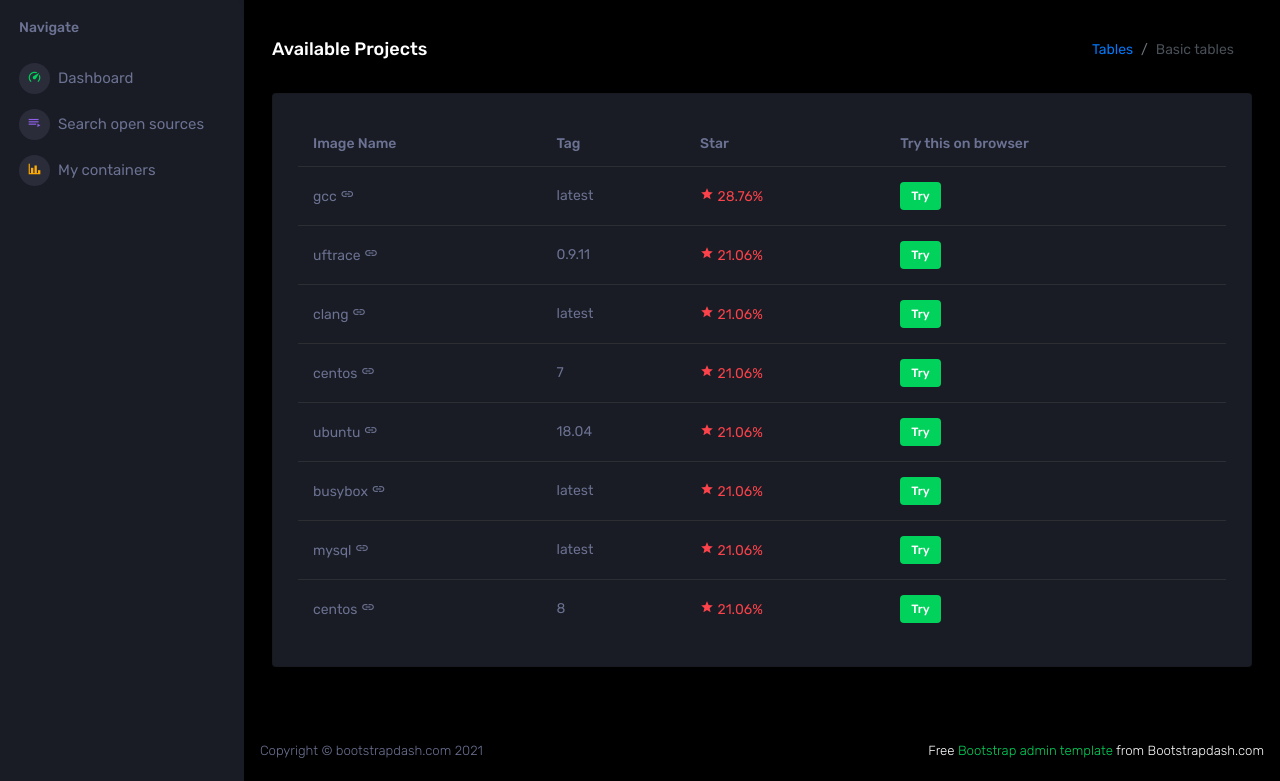
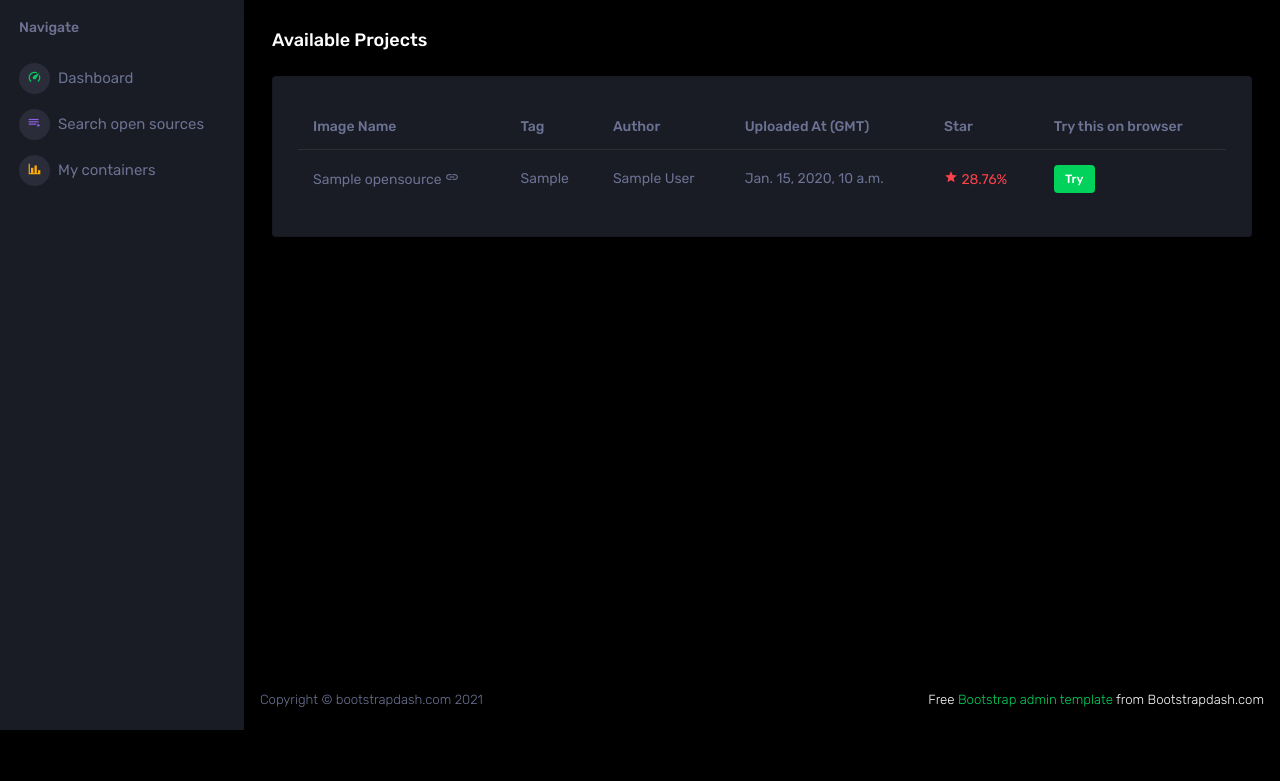
Before and after one commit to zzxx3081/trythisonbrowser, a Django app: page /list/ in a window 1280 px wide. Shown: the part 70-851 px from the top of the page. After the commit the page ends 800 px from the top, so only its background shows below. Run offline with Django 4.2, Linux system fonts and the light colour scheme; tables that the repository leaves empty hold one stand-in row (values such as "Sample post"); some libraries are stand-ins or nearby versions.

Commit message:
opensource list and detail page

```diff
--- a/ttob_server/ttob_app/templates/install_dockerfile.html
+++ b/ttob_server/ttob_app/templates/install_dockerfile.html
@@ -37,7 +37,7 @@
                       </div>
                       <div class="form-group">
                         <label for="contact">Contant Point</label>
-                        <input type="text" class="form-control" name="contact" id="contanct" placeholder="Email">
+                        <input type="email" class="form-control" name="contact" id="contanct" placeholder="Email">
                       </div>
                       <div class="form-group">
                         <label for="description">Project description</label>
--- a/ttob_server/ttob_app/templates/install_script.html
+++ b/ttob_server/ttob_app/templates/install_script.html
@@ -37,7 +37,7 @@
                       </div>
                       <div class="form-group">
                         <label for="contact">Contant Point</label>
-                        <input type="text" class="form-control" name="contact" id="contanct" placeholder="Email">
+                        <input type="email" class="form-control" name="contact" id="contanct" placeholder="Email">
                       </div>
                       <div class="form-group">
                         <label for="description">Project description</label>
--- a/ttob_server/ttob_app/templates/list.html
+++ b/ttob_server/ttob_app/templates/list.html
@@ -7,12 +7,6 @@
           <div class="content-wrapper">
             <div class="page-header">
               <h3 class="page-title"> Available Projects </h3>
-              <nav aria-label="breadcrumb">
-                <ol class="breadcrumb">
-                  <li class="breadcrumb-item"><a href="#">Tables</a></li>
-                  <li class="breadcrumb-item active" aria-current="page">Basic tables</li>
-                </ol>
-              </nav>
             </div>
             <div class="row">
               <div class="col-lg-12 grid-margin stretch-card">
@@ -24,60 +18,23 @@
                           <tr>
                             <th>Image Name</th>
                             <th>Tag</th>
+                            <th>Author</th>
+                            <th>Uploaded At (GMT)</th>
                             <th>Star</th>
                             <th>Try this on browser</th>
                           </tr>
                         </thead>
                         <tbody>
+                          {% for open_source in open_sources %}
                           <tr>
-                            <td>gcc <i class="mdi mdi-link"></i></td>
-                            <td>latest</td>
+                            <td>{{open_source.projectname}} <i class="mdi mdi-link"></i></td>
+                            <td>{{open_source.tag}}</td>
+                            <td>{{open_source.author}}</td>
+                            <td>{{open_source.uploaded_at}}</td>
                             <td class="text-danger"><i class="mdi mdi-star"></i> 28.76% </td>
-                            <td><a href="{% url 'container' %}"><label class="badge badge-success">Try</label></a></td>
+                            <td><a href="{% url 'container' open_source.fullname %}"><label class="badge badge-success">Try</label></a></td>
                           </tr>
-                          <tr>
-                            <td>uftrace <i class="mdi mdi-link"></i></td>
-                            <td>0.9.11</td>
-                            <td class="text-danger"><i class="mdi mdi-star"></i> 21.06%</td>
-                            <td><a href="{% url 'container' %}"><label class="badge badge-success">Try</label></a></td>
-                          </tr>
-                          <tr>
-                            <td>clang <i class="mdi mdi-link"></i></td>
-                            <td>latest</td>
-                            <td class="text-danger"><i class="mdi mdi-star"></i> 21.06%</td>
-                            <td><a href="{% url 'container' %}"><label class="badge badge-success">Try</label></a></td>
-                          </tr>
-                          <tr>
-                            <td>centos <i class="mdi mdi-link"></i></td>
-                            <td>7</td>
-                            <td class="text-danger"><i class="mdi mdi-star"></i> 21.06%</td>
-                            <td><a href="{% url 'container_c' %}"><label class="badge badge-success">Try</label></a></td>
-                          </tr>
-                          <tr>
-                            <td>ubuntu <i class="mdi mdi-link"></i></td>
-                            <td>18.04</td>
-                            <td class="text-danger"><i class="mdi mdi-star"></i> 21.06%</td>
-                            <td><a href="{% url 'container_u' %}"><label class="badge badge-success">Try</label></a></td>
-                          </tr>
-                          <tr>
-                            <td>busybox <i class="mdi mdi-link"></i></td>
-                            <td>latest</td>
-                            <td class="text-danger"><i class="mdi mdi-star"></i> 21.06%</td>
-                            <td><a href="{% url 'container' %}"><label class="badge badge-success">Try</label></a></td>
-                          </tr>
-                          <tr>
-                            <td>mysql <i class="mdi mdi-link"></i></td>
-                            <td>latest</td>
-                            <td class="text-danger"><i class="mdi mdi-star"></i> 21.06%</td>
-                            <td><a href="{% url 'container' %}"><label class="badge badge-success">Try</label></a></td>
-                          </tr>
-                          <tr>
-                            <td>centos <i class="mdi mdi-link"></i></td>
-                            <td>8</td>
-                            <td class="text-danger"><i class="mdi mdi-star"></i> 21.06%</td>
-                            <td><a href="{% url 'container' %}"><label class="badge badge-success">Try</label></a></td>
-                          </tr>
-
+                          {% endfor %}
                         </tbody>
                       </table>
                     </div>
--- a/ttob_server/ttob_app/templates/register.html
+++ b/ttob_server/ttob_app/templates/register.html
@@ -36,7 +36,7 @@
                   </div>
                   <div class="form-group">
                     <label for="email">Email</label>
-                    <input type="text" class="form-control" name="email" id="email" class="form-control p_input">
+                    <input type="email" class="form-control" name="email" id="email" class="form-control p_input">
                   </div>
                   <div class="form-group">
                     <label for="password1">Password</label>
--- a/ttob_server/ttob_app/views.py
+++ b/ttob_server/ttob_app/views.py
@@ -22,7 +22,23 @@ def index(request):
     return render(request, 'index.html')
 
 def listimg(request):
-    return render(request, 'list.html')
+    # get all open source images
+    open_sources = OpenSource.objects.all()
+    ## TODO pagination
+
+
+    return render(request, 'list.html', {'open_sources':open_sources})
+
+
+def container(request, fullname):
+
+    # project name, tag, description
+    # get project name
+    # contact info
+    open_source = get_object_or_404(OpenSource, fullname=fullname)
+
+    return render(request, 'container.html', {'open_source':open_source})
+
 
 def userimg(request):
     return render(request, 'user.html')
@@ -44,14 +60,29 @@ def register(request):
         form = UserForm()
         return render(request, 'register.html', {'form': form})
 
-def container(request):
-    return render(request, 'container.html')
+def logout(request):
+    auth.logout(request)
+    return redirect('login')
 
-def container_u(request):
-    return render(request, 'container_u.html')
+@login_required(login_url="/login/")
+def delete(request, username):
+    if request.method == 'POST':
+        context = {}
+        try:
+            u = User.objects.get(username=username)
+            u.delete()
+            context['msg'] = 'The user is deleted.'
+        except User.DoesNotExist:
+            context['msg'] = 'User does not exist.'
+        except Exception as e:
+            context['msg'] = e.message
+        finally:
+            return redirect('login')
 
-def container_c(request):
-    return render(request, 'container_c.html')
+@login_required(login_url="/login/")
+def setting(request):
+    return render(request, 'setting.html')
+
 
 @login_required(login_url="/login/")
 def dockerfile(request):
@@ -62,9 +93,10 @@ def dockerfile(request):
         tag = request.POST['tag']
         contact = request.POST['contact']
         description = request.POST['description']
-        registry_tag = TAG_PREFIX + projectname + "_" + tag
+        registry_tag = TAG_PREFIX + projectname + ":" + tag
+        fullname = projectname + ":" + tag
         try:
-            OpenSource.objects.create(author=author, projectname=projectname, tag=tag, contact=contact, description=description)
+            OpenSource.objects.create(fullname=fullname, author=author, projectname=projectname, tag=tag, contact=contact, description=description)
             obj = Dockerfile.objects.create(file=request.FILES['dockerfile'])
             try:
                 image = client.images.build(fileobj=obj.file, tag=registry_tag)
@@ -77,6 +109,8 @@ def dockerfile(request):
                 return render(request, 'install_dockerfile.html')
         except IntegrityError:
             messages.warning(request, 'Same Opensource has been already registered')
+        finally:
+            pass # TODO Remove tmp Dockerfile
         return render(request, 'install_dockerfile.html')
     else:
         return render(request, 'install_dockerfile.html')
@@ -91,11 +125,12 @@ def script(request):
         contact = request.POST['contact']
         description = request.POST['description']
         registry_tag = TAG_PREFIX + projectname + "_" + tag
+        fullname = projectname + ":" + tag
         baseos = request.POST['baseos']
         installationscript = request.POST['installationscript']
 
         try:
-            OpenSource.objects.create(author=author, projectname=projectname, tag=tag, contact=contact, description=description)
+            OpenSource.objects.create(fullname=fullname, author=author, projectname=projectname, tag=tag, contact=contact, description=description)
             try:
                 InstalltionScript.objects.create(baseos=baseos, installationScript=installationscript)
                 f = open("Dockerfile", 'w')
@@ -127,27 +162,3 @@ def script(request):
         return render(request, 'install_script.html')
     else:
         return render(request, 'install_script.html')
-
-
-@login_required(login_url="/login/")
-def setting(request):
-    return render(request, 'setting.html')
-
-def logout(request):
-    auth.logout(request)
-    return redirect('login')
-
-@login_required(login_url="/login/")
-def delete(request, username):
-    if request.method == 'POST':
-        context = {}
-        try:
-            u = User.objects.get(username=username)
-            u.delete()
-            context['msg'] = 'The user is deleted.'
-        except User.DoesNotExist:
-            context['msg'] = 'User does not exist.'
-        except Exception as e:
-            context['msg'] = e.message
-        finally:
-            return redirect('login')
--- a/ttob_server/ttob_server/urls.py
+++ b/ttob_server/ttob_server/urls.py
@@ -11,9 +11,7 @@ urlpatterns = [
     path('user/', userimg, name="userimg"),
     path('login/', login, name="login"),
     path('register/', register, name="register"),
-    path('container/gcc/latest/', container, name="container"),
-    path('container/ubuntu/18.04/', container_u, name="container_u"),
-    path('container/centos/7/', container_c, name="container_c"),
+    path('container/<str:fullname>/', container, name="container"),
     path('install/dockerfile', dockerfile, name="dockerfile"),
     path('install/script', script, name="script"),
     path('setting/', setting, name="setting"),
```
Also changed, not shown: ttob_server/ttob_app/models.py (+4 -4 lines), ttob_server/ttob_app/templates/container.html (+5 -7 lines), 1 other file.
